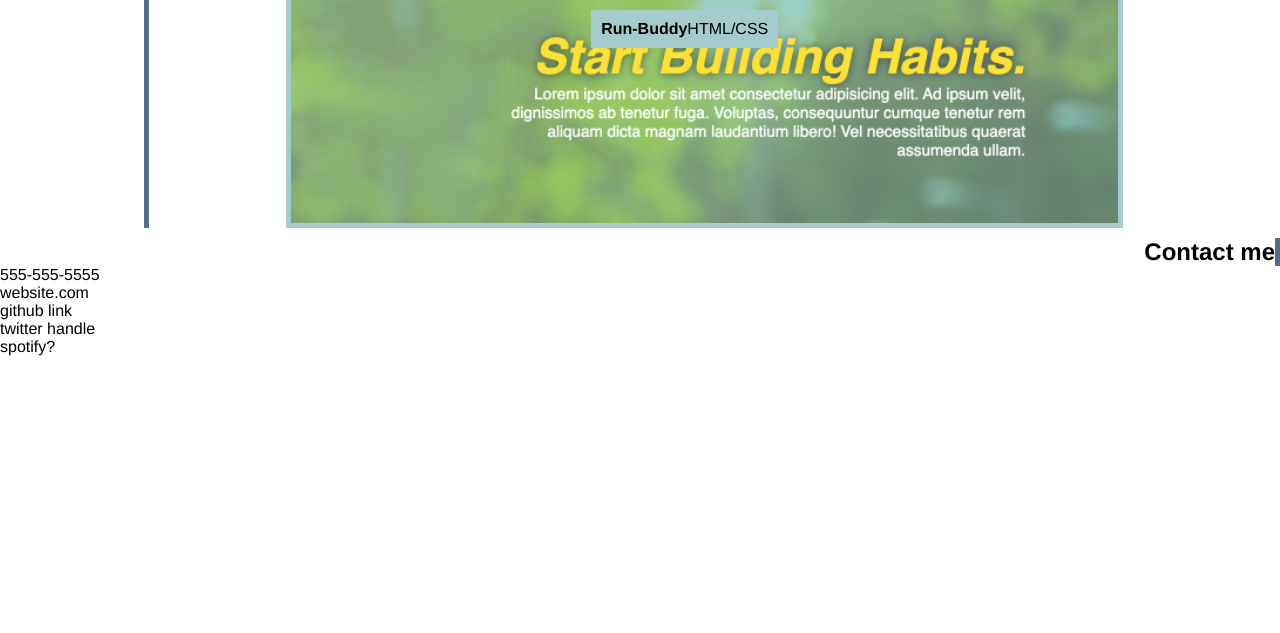
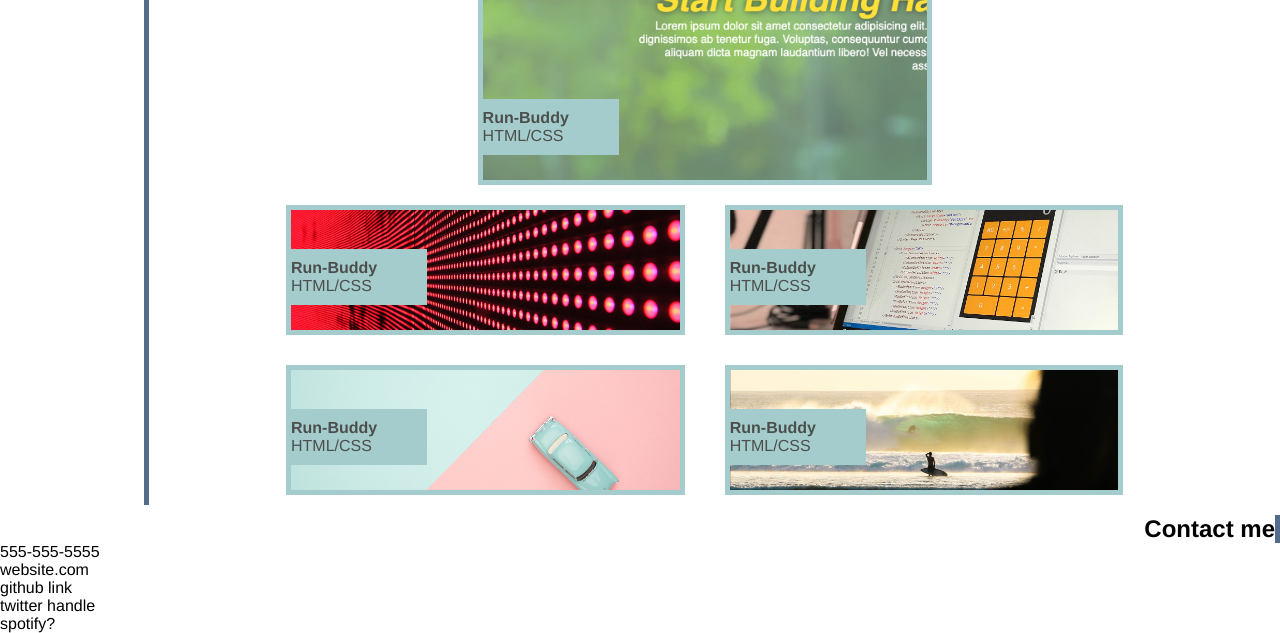
Before and after one commit to balloonicorn92/Portfolio, a plain HTML site: page index.html in a window 1280 px wide. Shown: the part 653-1286 px from the top of the page. Before the commit the page ends 1009 px from the top, so only its background shows below. Drawn offline with Linux system fonts and the light colour scheme.

Commit message:
work section completed

```diff
--- a/assets/style.css
+++ b/assets/style.css
@@ -3,7 +3,7 @@
     --secondary-color:#546C8C;
     --tertiary-color:#4B4F4C;
 }
-* {
+ * {
     margin: 0;
 }
 
@@ -97,24 +97,85 @@ header nav ul li {
     color: var(--secondary-color);
     font-size: xx-large;
 }
+.projects-flex {
+    display: flex;
+    flex-direction: column;
+    flex-grow: 1;
+}
 .first-container {
     background-image: url(./images/2021-02-12\ at\ 1.23\ PM.png);
     background-size: cover;
-    border: 5px solid;
-    border-color: var(--primary-color);
-    padding: 150px 300px 150px 300px;
-    margin: auto;
+    min-height: 40vh;
+    width: 40%;
     display: flex;
     justify-content: flex-start;
     align-items: flex-end;
+    margin: auto;
+    border: 5px solid;
+    border-color: var(--primary-color);
 }
-.first-container div {
-    background: var(--primary-color);
+.flex-flow {
+    color: var(--tertiary-color);
+    background-color: var(--primary-color);
     margin-bottom:25px ;
     margin-right: 40px;
     padding: 10px;
+    padding: 10px 50px 10px 0px;
+}
+.second-containers {
     display: flex;
+    flex-wrap: wrap;
+    justify-content:space-around;
+}
+
+.project-img2,
+.project-img3,
+.project-img4,
+.project-img5 {
+    display: flex;
+    width: 35%;
+    min-height: 15vh;
     justify-content: flex-start;
     align-items: flex-end;
 }
-/*work section ends*
+.project-img2 {
+    background-image: url(./images/02-portfolio-1.jpg);
+    border: 5px solid;
+    border-color: var(--primary-color);
+    margin: 20px 20px 10px auto;
+    background-position: center;
+    background-size: cover;
+}
+.project-img3 {
+    background-image: url(./images/02-portfolio-2.jpg);
+    border: 5px solid;
+    border-color: var(--primary-color);
+    margin: 20px auto 10px 20px;
+    background-position: center;
+    background-size: cover;
+}
+.project-img4 {
+    background-image: url(./images/02-portfolio-3.jpg);
+    border: 5px solid;
+    border-color: var(--primary-color);
+    margin: 20px 20px 10px auto;
+    background-position: center;
+    background-size: cover;
+}
+.project-img5 {
+    background-image: url(./images/02-portfolio-4.jpg);
+    border: 5px solid;
+    border-color: var(--primary-color);
+    margin: 20px auto 10px 20px;
+    background-position: center;
+    background-size: cover;
+}
+.project-img2:hover,
+.project-img3:hover,
+.project-img4:hover,
+.project-img5:hover,
+.first-container:hover {
+    opacity: .5;
+}
+
+/*work section ends*/
--- a/index.html
+++ b/index.html
@@ -55,39 +55,40 @@
     <div class="border">
         <h2>Work</br></h2>
     </div>
+    <div class="projects-flex">
         <article class="first-container">
-            <div>
+            <div class=flex-flow>
                 <h4>Run-Buddy</h4>
-            </br>
                 <span class="highlight">HTML/CSS</span>
             </div>
         </article>
- <!--   <div class="second-containers">
-        <div class="project-img">
-            <div class="project-description">
+    <div class="second-containers">
+        <div class="project-img2">
+            <div class="flex-flow">
                 <h4>Run-Buddy</h4>
                 <span class="highlight">HTML/CSS</span>
             </div>
         </div>
-        <div class="project-img">
-            <div class="project-description">
+        <div class="project-img3">
+            <div class="flex-flow">
                 <h4>Run-Buddy</h4>
                 <span class="highlight">HTML/CSS</span>
             </div>
         </div>
-        <div class="project-img">
-            <div class="project-description">
+        <div class="project-img4">
+            <div class="flex-flow">
                 <h4>Run-Buddy</h4>
                 <span class="highlight">HTML/CSS</span>
             </div>
         </div>
-        <div class="project-img">
-            <div class="project-description">
+        <div class="project-img5">
+            <div class="flex-flow">
                 <h4>Run-Buddy</h4>
                 <span class="highlight">HTML/CSS</span>
             </div>
         </div>
-    </div>-->
+    </div>
+    </div>
  </section>
  <footer class="contact-me" id="contact-me">
      <div>
```
